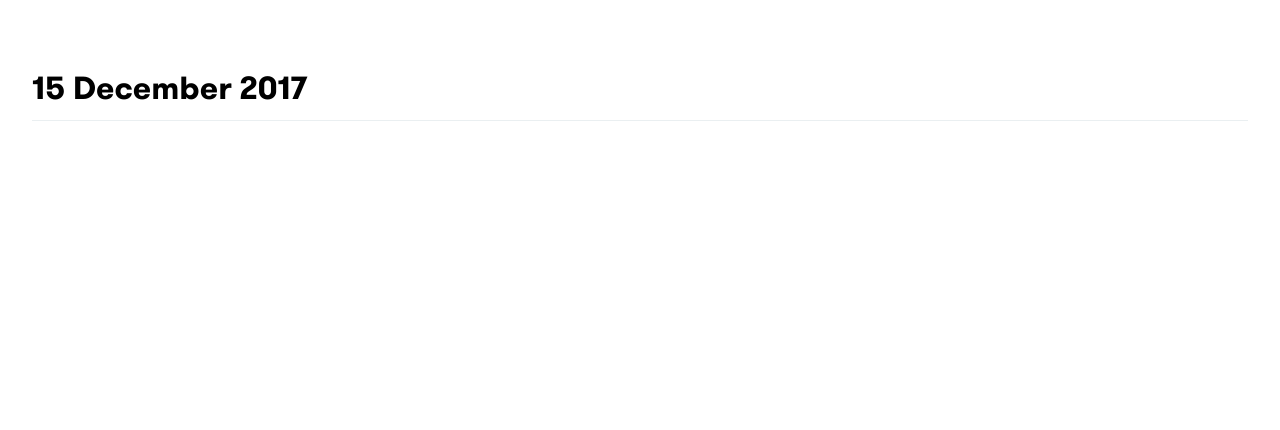
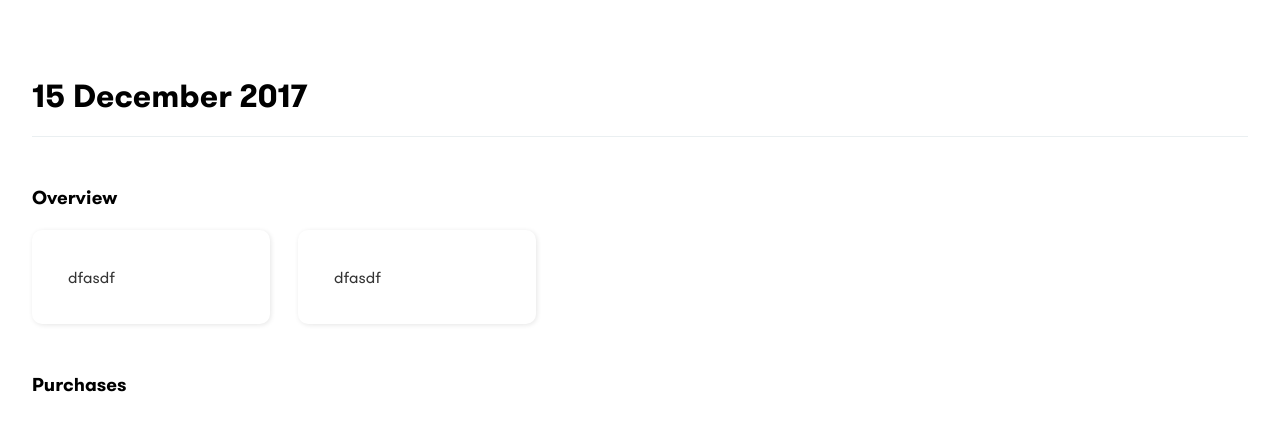
Before and after one commit to fcaldera/pikes, a React (Create React App) app: page / in a window 1280 px wide. Shown: the top 430 px of the page. Built offline with nearby package versions, Linux system fonts and the light colour scheme.

Commit message:
Add basic card component

```diff
--- a/src/App.js
+++ b/src/App.js
@@ -4,7 +4,28 @@ import styled from 'styled-components';
 
 const PageHeader = styled.h1`
   border-bottom: 1px solid #eaeff1;
-  line-height: 2;
+  line-height: 2.5;
+  margin-bottom: 3rem;
+`;
+
+const Section = styled.section`
+  margin-bottom: 3rem;
+`;
+
+const Card = styled.div`
+  padding: 2.25rem;
+  border-radius: 10px;
+  margin-right: 1.75rem;
+  box-shadow: 1px 1px 5px rgba(0, 0, 0, 0.1);
+`;
+
+const OverviewCard = styled(Card)`
+  color: #333;
+  width: 238px;
+`;
+
+const Scrollable = styled.div`
+  display: flex;
 `;
 
 class App extends Component {
@@ -14,6 +35,16 @@ class App extends Component {
         <header className="App-header">
           <PageHeader>15 December 2017</PageHeader>
         </header>
+        <Section>
+          <h3>Overview</h3>
+          <Scrollable>
+            <OverviewCard>dfasdf</OverviewCard>
+            <OverviewCard>dfasdf</OverviewCard>
+          </Scrollable>
+        </Section>
+        <Section>
+          <h3>Purchases</h3>
+        </Section>
       </div>
     );
   }
```
